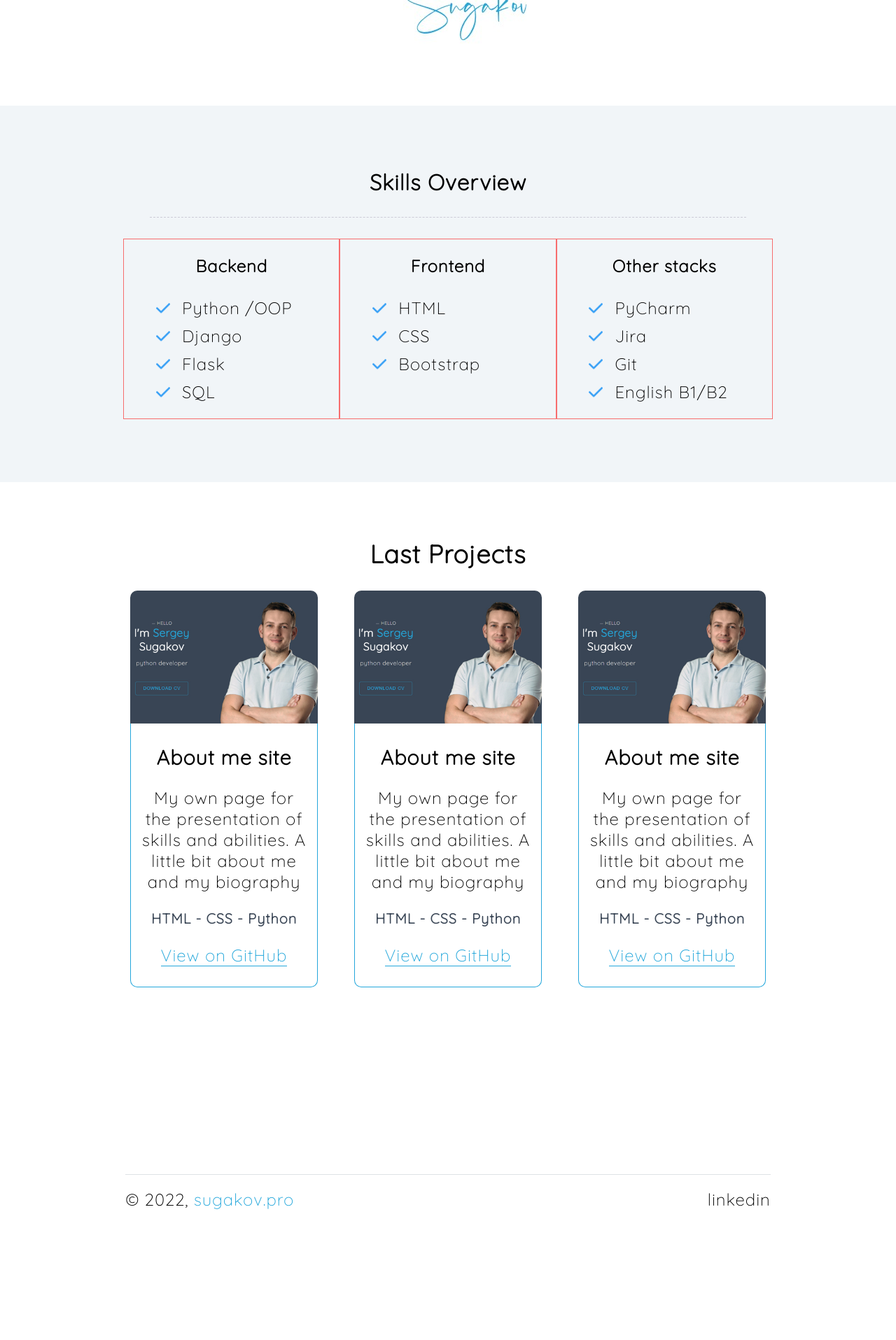
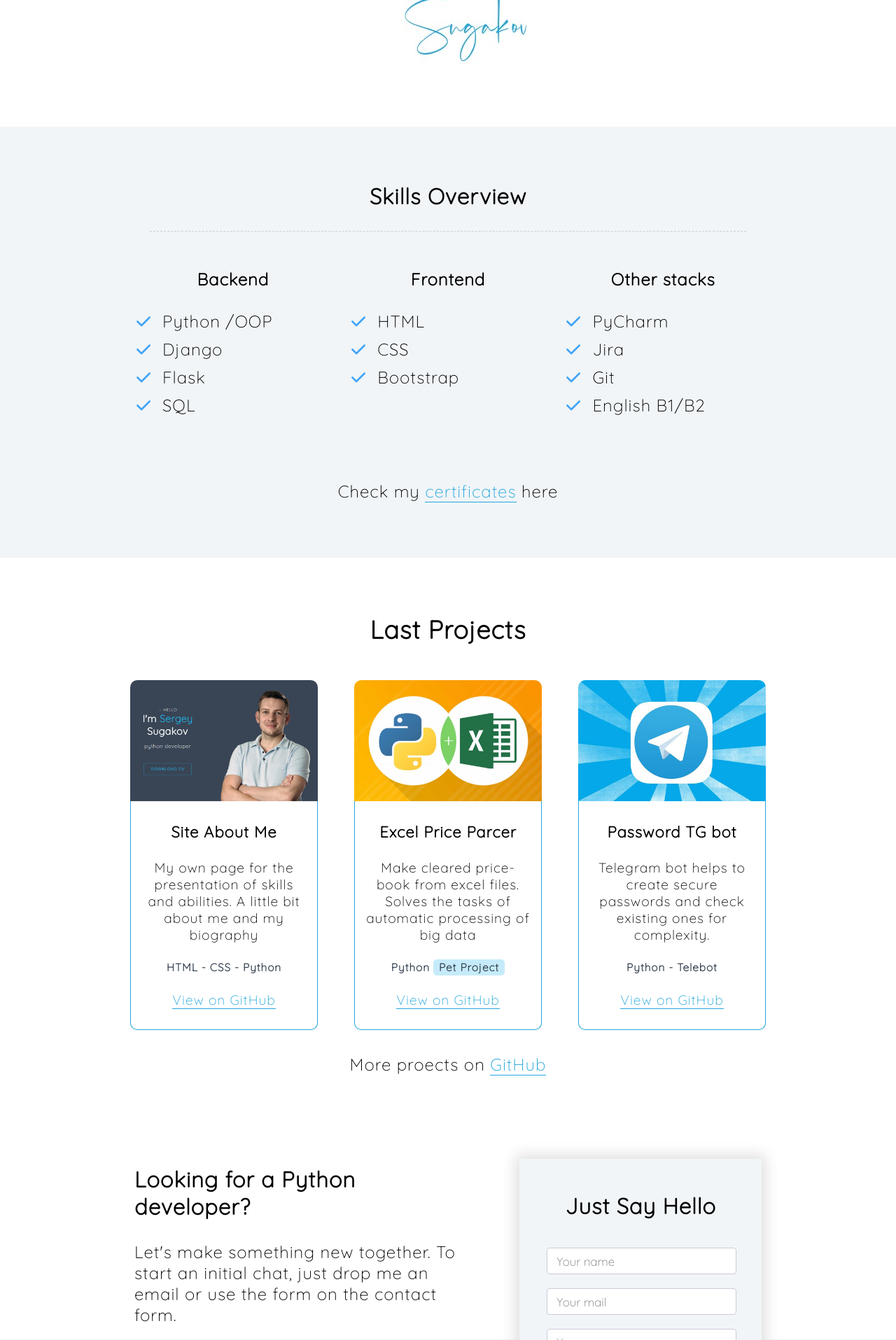
Before and after one commit to sugakov-sergey/sugakov_pro, a Flask app: page / in a window 1280 px wide. Shown: the part 925-2840 px from the top of the page at 70% size. Before the commit the page ends 2653 px from the top, so only its background shows below. Run offline with Flask 2, Linux system fonts and the light colour scheme.

Commit message:
add biography page

```diff
--- a/app.py
+++ b/app.py
@@ -13,5 +13,10 @@ def temp():
     return render_template('temp.html')
 
 
+@app.route('/biography')
+def biography():
+    return render_template('biography.html')
+
+
 if __name__ == '__main__':
     app.run(debug=True)
--- a/static/css/style.css
+++ b/static/css/style.css
@@ -23,6 +23,17 @@ body {
   scroll-behavior: smooth;
 }
 
+a {
+  text-decoration: none;
+  border-bottom: 1px solid var(--blue);
+  color: var(--blue);
+}
+
+a:hover  {
+  border-bottom: 1px ;
+  color: var(--pink);
+}
+
 /*  Block main */
 
 .container {
@@ -47,12 +59,14 @@ body {
 
 .menu-main li,
 .box-hello li,
-.box-about-2 li {
+.box-about-2 li,
+.box-footer-2 li {
   display: inline;
 }
 
 .menu-main a {
   text-decoration: none;
+  border-bottom: 0px;
   margin: 2%;
   color: var(--text-grey);
 }
@@ -175,7 +189,7 @@ h4 {
 }
 
 .box-skills-2 li {
-  margin: 10px 10px 10px 60px;
+  margin: 10px 10px 10px 30px;
   padding-left: 10px;
 }
 
@@ -188,7 +202,7 @@ h4 {
 }
 
 .box-skills-1 {
-  margin-top: 80px;
+  margin-top: 70px;
   flex-basis: 100%;
   text-align: center;
   padding: 0 1%;
@@ -196,10 +210,9 @@ h4 {
 
 .box-skills-2 {
   flex-basis: 22%;
-  margin: 30px 0 90px 0;
+  margin: 30px 0 30px 0;
   padding: 1%;
   text-align: left;
-  border: #f76d6d 1px solid;
 }
 
 .box-skills-2 p {
@@ -211,16 +224,25 @@ h4 {
 /*  Block Proects */
 
 .box-proect-1 {
-  margin-top: 80px;
+  margin: 80px 0 50px 0;
   flex-basis: 100%;
   text-align: center;
   padding: 0 1%;
+
 }
 
 .box-proect-2 {
   justify-content: space-between;
   flex-basis: 21%;
-  margin: 30px 2% 90px 2%;
+  margin: 0 2%;
+
+}
+
+.box-more {
+  margin: 40px 0 80px 0;
+  flex-basis: 100%;
+  text-align: center;
+  padding: 0 1%;
 }
 
 .image {
@@ -249,72 +271,198 @@ h4 {
   border: var(--blue) 1px solid;
   border-radius: 0 0 10px 10px;
   border-top: 0;
-  font-size: 4vh;
+  font-size: 80%;
 }
 
 .text p {
   margin: 25px 0;
-  font-size: 3vh;
   text-align: center;
 }
 
 #proect-title {
   font-weight: bold;
-  font-size: 3.6vh;
+  font-size: 115%;
 }
 
 #stack {
   color: var(--grey);
-  font-size: 2.5vh;
+  font-size: 80%;
   font-weight: 600;
 }
 
 
-.text a {
-  text-decoration: none;
-  border-bottom: 1px solid var(--blue);
-  color: var(--blue);
-
+#stack span {
+  background-color: #c5ebfa;
+  padding: 2px 8px;
+  border-radius: 5px;
 }
 
-.text a:hover {
-  border-bottom: 1px ;
+
+
+/*  Block Contacts */
+
+.container-2 {
+  margin-top: 40px;
+  display: flex;
+  flex-direction: row;
+  justify-content: left;
+  flex-wrap: wrap;
+}
+
+.box-contacts-1 {
+  text-align: left;
+  flex-basis: 38%;
+  padding: 0 1%;
+  margin-left: 14%;
+  padding-bottom: 20px;
+  justify-content: left;
+}
+
+.box-contacts-2 {
+  padding: 3%;
+  width: 21%;
+  height: 64%;
+  background-color: var(--light-grey);
+  box-shadow: 0 0 20px 5px rgba(221, 221, 221, 1);
+  position: absolute;
+  margin-left: 58%;
+  text-align: center;
+}
+
+.box-contacts-3 {
+  padding-top: 30px;
+  flex-basis: 70%;
+  font-size: 80%;
+  text-align: left;
+}
+
+.box-contacts-3 p {
+  line-height:250%;
+}
+
+.box-contacts-4 {
+  flex-basis: 29%;
+  padding: 0 1%;
+}
+
+.box-contacts-3 img{
+  margin-right: 15px ;
+  vertical-align: middle
+}
+
+.box-contacts-3 a,
+.box-footer-main a,
+.box-footer-1 a,
+.box-footer-2 a {
+  text-decoration: none;
+  color: var(--blue);
+  font-weight: 600;
+  border-bottom: 0px;
+}
+
+.box-contacts-3 a:hover,
+.box-footer-main a:hover,
+.box-footer-1 a:hover,
+.box-footer-2 a:hover  {
   color: var(--pink);
+  font-weight: 600;
 }
+
+
+/*  Block Form */
+
+.post-input {
+  text-align: left;
+  margin: 10px 0;
+  width: 90%;
+  height: 36px;
+  border-radius: 4px;
+  border: #cccbd7 1px solid;
+}
+
+.post-textarea {
+  text-align: left;
+  margin: 10px 0;
+  width: 90%;
+  height: 72px;
+  border-radius: 4px;
+  border: #cccbd7 1px solid;
+}
+
+textarea,
+input {
+  font-family: inherit;
+  font-size: 70%;
+  padding: 0 5%;
+}
+
+textarea {
+  padding-top: 3%;
+}
+
+textarea:hover,
+input:hover {
+  border-color: var(--blue);
+}
+
+.btn-2 {
+  margin: 8% 0;
+  padding: 12px 36px;
+  border: 1px solid var(--blue);
+  border-radius: 4px;
+  font-size: 60%;
+  color: white;
+  background: var(--blue);
+  cursor: pointer;
+  letter-spacing: 0.08rem;
+  font-weight: 600;
+}
+
+.btn-2:hover {
+  background: var(--pink);
+  border: 1px solid var(--pink);
+  text-decoration: none;
+  color: white;
+  font-weight: 600;
+}
+
 
 
 /*  Block Footer */
 
 .box-footer-1 {
-  margin: 200px 0 50px 0;
+  margin: 30px 0 70px 0;
   padding-top: 20px;
-  flex-basis: 36%;
+  flex-basis: 15%;
   text-align: left;
-  border-top:#dee2e6 1px solid ;
-  font-size: 3vh;
-  font-weight: 400;
+  font-size: 70%;
+  font-weight: 600;
 }
 
+
 .box-footer-2 {
-  margin: 200px 0 50px 0;
+  margin: 30px 0 70px 0;
   padding-top: 20px;
-  flex-basis: 36%;
+  flex-basis: 45%;
   text-align: right;
-  border-top:#dee2e6 1px solid ;
-  font-size: 3vh;
-  font-weight: 400;
+  font-size: 70%;
+  font-weight: 600;
 }
 
-.box-footer-1 a {
-  text-decoration: none;
-  color: var(--blue);
+.box-footer-main {
+  margin: 80px 0 70px 0;
+  padding-top: 20px;
+  flex-basis: 70%;
+  text-align: center;
+  font-size: 70%;
+  font-weight: 600;
+  border-top:#dee2e6 1px solid ;
 }
 
-.box-footer-1 a:hover {
-  color: var(--pink);
-  padding-bottom: 1px;
-  border-bottom: var(--pink) solid 1px;
+.box-footer-2 img {
+  margin: 0 5px;
 }
+
 
 
 @media (max-width: 700px) {
--- /dev/null
+++ b/templates/base.html
@@ -0,0 +1,93 @@
+<!DOCTYPE html>
+<html lang="en">
+  <head>
+    <meta charset="UTF-8" />
+    <meta
+      name="viewport"
+      content="width=device-width, user-scalable=no,
+          initial-scale=1.0, maximum-scale=1.0, minimum-scale=1.0"
+    />
+    <meta http-equiv="X-UA-Compatible" content="ie=edge" />
+    <link
+      rel="stylesheet"
+      type="text/css"
+      href="{{ url_for('static', filename='css/style.css') }}"
+    />
+    <link
+      rel="stylesheet"
+      type="text/css"
+      href="{{ url_for('static', filename='css/style-biography.css') }}"
+    />
+    <link
+      rel="shortcut icon"
+      href="{{ url_for('static', filename='favicon.ico') }}"
+    />
+    <title>{% block title %}{% endblock %}</title>
+  </head>
+  <body>
+    {% block nav %}
+    <nav>
+      <div class="bg-grey">
+        <div class="menu-main">
+          <ul>
+            <li><a href="/">MAIN</a></li>
+            <li><a href="/#about">ABOUT</a></li>
+            <li><a href="/#skills">SKILLS</a></li>
+            <li><a href="/#proects">PROECTS</a></li>
+            <li><a href="/#contacts">CONTACT</a></li>
+            <li><a href="/biography">BIOGRAPHY</a></li>
+          </ul>
+        </div>
+      </div>
+    </nav>
+    {% endblock %} {% block page_content %} {% endblock %} {% block footer %}
+    <footer>
+      <div class="bg-light-grey">
+        <div class="container">
+          <div class="box-footer-1">
+            <p>© 2022, <a href="https://www.sugakov.pro">sugakov.pro</a></p>
+          </div>
+          <div class="box-footer-2">
+            <ul>
+              <li>
+                <a href="mailto:me@sugakov.pro" title="mailto:me@sugakov.pro"
+                  ><img src="static/img/icons/mail-30.png"
+                /></a>
+              </li>
+              <li>
+                <a href="tel:+375296666405" title="Call me now"
+                  ><img src="static/img/icons/gsm-30.png" /></a
+                >
+              </li>
+              <li>
+                <a
+                  href="https://t.me/ssergess"
+                  target="_blank"
+                  title="Write to telegram chat"
+                  ><img src="static/img/icons/telegram-30.png" /></a
+                >
+              </li>
+              <li>
+                <a
+                  href="https://www.linkedin.com/in/sergey-sugakov/"
+                  target="_blank"
+                  title="Check my LinkedIn account"
+                  ><img src="static/img/icons/linkedin-30.png" /></a
+                >
+              </li>
+              <li>
+                <a
+                  href="https://github.com/sugakov-sergey"
+                  target="_blank"
+                  title="Check my GitHub account"
+                  ><img src="static/img/icons/github-30.png" /></a
+                >
+              </li>
+            </ul>
+          </div>
+        </div>
+      </div>
+    </footer>
+    {% endblock %}
+  </body>
+</html>
--- a/templates/index.html
+++ b/templates/index.html
@@ -1,34 +1,5 @@
-<!DOCTYPE html>
-<html lang="en">
-  <head>
-    <meta charset="UTF-8" />
-    <meta
-      name="viewport"
-      content="width=device-width, user-scalable=no,
-          initial-scale=1.0, maximum-scale=1.0, minimum-scale=1.0"
-    />
-    <meta http-equiv="X-UA-Compatible" content="ie=edge" />
-    <link
-      rel="stylesheet"
-      type="text/css"
-      href="{{ url_for('static', filename='css/style.css') }}"
-    />
-    <title>Document</title>
-  </head>
-  <body>
-    <div class="bg-grey">
-      <nav>
-        <div class="menu-main">
-          <ul>
-            <li><a href="#">MAIN</a></li>
-            <li><a href="#about">ABOUT</a></li>
-            <li><a href="#skills">SKILLS</a></li>
-            <li><a href="#proects">PROECTS</a></li>
-            <li><a href="#contact">CONTACT</a></li>
-          </ul>
-        </div>
-      </nav>
-    </div>
+{% extends "base.html" %} {% block title %} About Me | Sugakov Sergey {%endblock
+%} {% block page_content %}
 
 <div class="bg-grey">
   <div class="container">
@@ -59,10 +30,7 @@
 <div class="bg-white" id="about">
   <div class="container">
     <div class="box-about-1">
-          <img
-            src="static/img/ava-300-300.jpg"
-            alt="Sugakov Sergey background"
-          />
+      <img src="static/img/ava-300-300.jpg" alt="Sugakov Sergey background" />
     </div>
     <div class="box-about-2">
       <ul>
@@ -71,10 +39,13 @@
         </li>
         <li>
           <p>
-                I'm Junior Python Developer. Completed several IT courses and
-                study everything, related to programming on my own. Now I'm
-                applying the knowledge to automate processes at the current
-                place of work.
+            I'm Junior Python Developer. Completed several IT courses and study
+            everything, related to programming on my own. Now I'm applying the
+            knowledge to automate processes at the current place of work.
+          </p>
+          <p>
+            For more info about me find in
+            <a href="/biography">biography</a>
           </p>
         </li>
         <li>
@@ -121,10 +92,13 @@
         <li>English B1/B2</li>
       </ol>
     </div>
+    <div class="box-more">
+      <p>Check my <a href="#" target="_blank">certificates</a> here</p>
+    </div>
   </div>
 </div>
 
-    <div class="container">
+<div class="container" id="proects">
   <div class="box-proect-1">
     <h1>Last Projects</h1>
   </div>
@@ -136,61 +110,154 @@
       />
     </div>
     <div class="text">
-          <p id="proect-title">About me site</p>
+      <p id="proect-title">Site About Me</p>
       <p id="proect-preview">
-            My own page for the presentation of skills and abilities. A little
-            bit about me and my biography
+        My own page for the presentation of skills and abilities. A little bit
+        about me and my biography
       </p>
       <p id="stack">HTML - CSS - Python</p>
-          <p id="togithub"><a href="#">View on GitHub</a></p>
+      <p id="togithub">
+        <a href="https://github.com/sugakov-sergey/sugakov_pro"
+          >View on GitHub</a
+        >
+      </p>
     </div>
   </div>
   <div class="box-proect-2">
     <div class="image">
       <img
-            src="static/img/proects/proect_01-500-300.jpg"
-            alt="Proect 1 image"
+        src="static/img/proects/proect_02-500-300.jpg"
+        alt="Proect 2 image"
       />
     </div>
     <div class="text">
-          <p id="proect-title">About me site</p>
+      <p id="proect-title">Excel Price Parcer</p>
       <p id="proect-preview">
-            My own page for the presentation of skills and abilities. A little
-            bit about me and my biography
+        Make cleared price-book from excel files. Solves the tasks of automatic
+        processing of big data
       </p>
-          <p id="stack">HTML - CSS - Python</p>
-          <p id="togithub"><a href="#">View on GitHub</a></p>
+      <p id="stack">Python <span>Pet Project</span></p>
+      <p id="togithub">
+        <a href="https://github.com/sugakov-sergey/Price_Parse_Script"
+          >View on GitHub</a
+        >
+      </p>
     </div>
   </div>
   <div class="box-proect-2">
     <div class="image">
       <img
-            src="static/img/proects/proect_01-500-300.jpg"
-            alt="Proect 1 image"
+        src="static/img/proects/proect_03-500-300.jpg"
+        alt="Proect 3 image"
       />
     </div>
     <div class="text">
-          <p id="proect-title">About me site</p>
+      <p id="proect-title">Password TG bot</p>
       <p id="proect-preview">
-            My own page for the presentation of skills and abilities. A little
-            bit about me and my biography
+        Telegram bot helps to create secure passwords and check existing ones
+        for complexity.
       </p>
-          <p id="stack">HTML - CSS - Python</p>
-          <p id="togithub"><a href="#">View on GitHub</a></p>
+      <p id="stack">Python - Telebot</p>
+      <p id="togithub">
+        <a href="https://github.com/sugakov-sergey/PassMaker_bot"
+          >View on GitHub</a
+        >
+      </p>
+    </div>
+  </div>
+  <div class="box-more">
+    <p>
+      More proects on
+      <a href="https://github.com/sugakov-sergey" target="_blank">GitHub</a>
+    </p>
+  </div>
+</div>
+
+<div class="container-2" id="contacts">
+  <div class="box-contacts-1">
+    <h3>Looking for a Python developer?</h3>
+    <p>
+      Let's make something new together. To start an initial chat, just drop me
+      an email or use the form on the contact form.
+    </p>
+  </div>
+  <div class="box-contacts-2">
+    <h3>Just Say Hello</h3>
+    <form method="post">
+      <input
+        type="text"
+        name="name"
+        id="title"
+        class="post-input"
+        placeholder="Your name"
+      />
+      <input
+        type="mail"
+        name="mail"
+        id="title"
+        class="post-input"
+        placeholder="Your mail"
+      />
+      <textarea
+        name="text"
+        id="mail"
+        class="post-textarea"
+        placeholder="Your message"
+      ></textarea>
+      <input type="submit" class="btn-2" value="HIRE ME" />
+    </form>
+  </div>
+</div>
+
+<div class="bg-light-grey">
+  <div class="container" id="contacts">
+    <div class="box-contacts-3">
+      <p>
+        <a href="mailto:me@sugakov.pro" title="mailto:me@sugakov.pro"
+          ><img src="static/img/icons/mail-30.png" />me@sugakov.pro</a
+        >
+      </p>
+      <p>
+        <a href="tel:+375296666405" title="Call me now"
+          ><img src="static/img/icons/gsm-30.png" />+37529 6666 405</a
+        >
+      </p>
+      <p>
+        <a
+          href="https://t.me/ssergess"
+          target="_blank"
+          title="Write to telegram chat"
+          ><img src="static/img/icons/telegram-30.png" />telegram</a
+        >
+      </p>
+      <p>
+        <a
+          href="https://www.linkedin.com/in/sergey-sugakov/"
+          target="_blank"
+          title="Check my LinkedIn account"
+          ><img src="static/img/icons/linkedin-30.png" />linkedin</a
+        >
+      </p>
+      <p>
+        <a
+          href="https://github.com/sugakov-sergey"
+          target="_blank"
+          title="Check my GitHub account"
+          ><img src="static/img/icons/github-30.png" />github</a
+        >
+      </p>
     </div>
   </div>
 </div>
 
+{%endblock %} {% block footer %}
 <footer>
+  <div class="bg-light-grey">
     <div class="container">
-        <div class="box-footer-1">
+      <div class="box-footer-main">
         <p>© 2022, <a href="https://www.sugakov.pro">sugakov.pro</a></p>
       </div>
-        <div class="box-footer-2">
-          <p>linkedin</p>
     </div>
   </div>
 </footer>
-  </body>
-  <br />
-</html>
+{%endblock %}
```
Also changed, not shown: other parts of static/css/style.css (+66 -5 lines), static/css/style-biography.css (added, +85 -0 lines), templates/biography.html (added, +66 -0 lines), static/favicon.ico (added), static/img/icons/github-30.png (added), static/img/icons/gsm-30.png (added), static/img/icons/linkedin-30.png (added), static/img/icons/mail-30.png (added), static/img/icons/telegram-30.png (added), static/img/proects/proect_02-500-300.jpg (added), static/img/proects/proect_03-500-300.jpg (added). Lines whose indentation alone changed are shown as unchanged.
